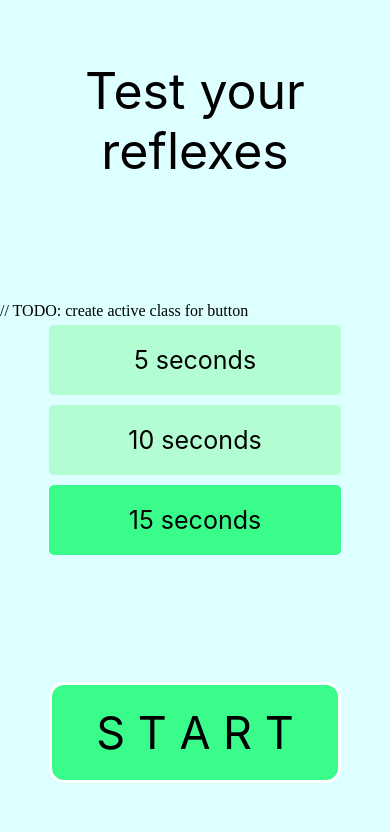
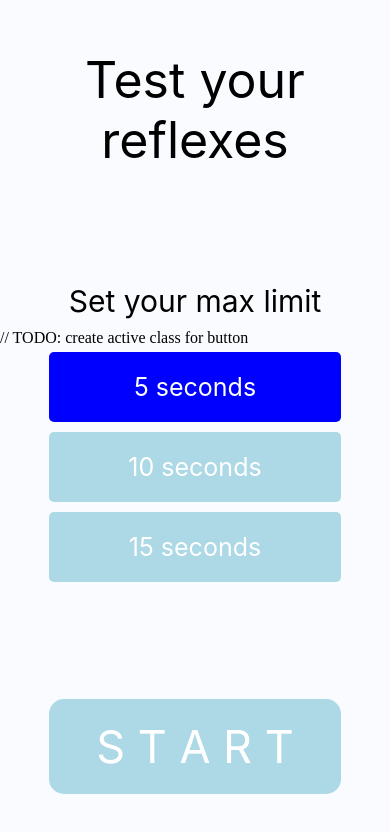
Before and after one commit to jathom30/reflex-timer-app, a React Native app: screen / in a window 390 px wide. Shown: the top 832 px of the page. Built offline with nearby package versions, Linux system fonts and the light colour scheme.

Commit message:
update to UI, add countdown timer

```diff
--- a/App.js
+++ b/App.js
@@ -11,13 +11,13 @@ export default class App extends React.Component {
     super(props)
     this.state = {
       start: false,
-      maxRandom: 15000,
+      maxRandom: 5000,
       randomNumber: 0,
       time: 0,
       internalTime: 0,
       userTime: 0,
+      countdownTime: 3,
       timeDelta: 0,
-      randomReached: false,
       deltaArray: [],
       reflexAverage: 0,
       reflexHigh: 0,
@@ -25,6 +25,7 @@ export default class App extends React.Component {
       reflexAttempts: 0,
     }
     this.startClock = this.startClock.bind(this)
+    this.threeSecDelay = this.threeSecDelay.bind(this)
     this.stopClock = this.stopClock.bind(this)
     this.reset = this.reset.bind(this)
 
@@ -35,12 +36,22 @@ export default class App extends React.Component {
     this.randomNumber = this.randomNumber.bind(this)
   }
 
-  // start stopwatches(user and master)
+  // start stopwatches(user and master) after countdown is finished
   startClock() {
+    // start game-> sends to timer screen
     this.setState({
       start: true,
+    })
+    // countdown timer, starts at 3 and counts down
+    this.countdownTimer = setInterval(() => this.setState({countdownTime: this.state.countdownTime - 1}), 1000)
+    setTimeout(this.threeSecDelay, 3000)
+  }
+
+  threeSecDelay() {
+    this.setState({
       time: this.state.time,
       internalTime: Date.now() - this.state.time,
+      // countdownTime: 0,
     })
     // sets random number for user to match
     this.randomNumber()
@@ -53,10 +64,11 @@ export default class App extends React.Component {
   // stop user stopwatch
   stopClock() {
     // only when time is less than user time (timer has stopped) can button press work
-    if (this.state.time < this.state.userTime) {
+    if (this.state.time < this.state.userTime && this.state.time >= 500) {
       // stop timers
       clearInterval(this.timer)
       clearInterval(this.userTimer)
+      clearInterval(this.countdownTimer)
 
       // find delta and set
       let delta = this.state.userTime - this.state.time
@@ -83,8 +95,11 @@ export default class App extends React.Component {
       this.setState({
         timeDelta: delta,
         start: false,
+        internalTime: 0,
+        randomNumber: 0,
         time: 0,
         userTime: 0,
+        countdownTime: 3,
         // adds delta to deltaArray
         deltaArray: [...this.state.deltaArray, delta],
         reflexAverage: Math.round(reflexAverage),
@@ -123,7 +138,7 @@ export default class App extends React.Component {
   }
   randomNumber() {
     this.setState({
-      randomNumber: 1 + (Math.floor(Math.random() * this.state.maxRandom))
+      randomNumber: 500 + (Math.floor(Math.random() * this.state.maxRandom))
     })
   }
 
@@ -131,10 +146,14 @@ export default class App extends React.Component {
     if (this.state.time >= this.state.randomNumber) {
       clearInterval(this.timer)
     }
+    if (this.state.countdownTime < 1) {
+      clearInterval(this.countdownTimer)
+    }
   }
   componentWillUnmount() {
     clearInterval(this.timer)
     clearInterval(this.userTimer)
+    clearInterval(this.countdownTimer)
   }
 
 
@@ -147,8 +166,10 @@ export default class App extends React.Component {
             stopClock={this.stopClock}
             time={this.state.time}
             userTime={this.state.userTime}
+            countdownTime={this.state.countdownTime}
             randomNumber={this.state.randomNumber}
-            btnDisabled={this.state.btnDisabled} />
+            btnDisabled={this.state.btnDisabled}
+            start={this.state.start} />
           :
           <StartScreen
             fiveSec={this.fiveSec}
@@ -164,21 +185,50 @@ export default class App extends React.Component {
             reflexAttempts={this.state.reflexAttempts}
             reset={this.reset} />
         }
+        {/*  // ! Test component !
+          <View style={styles.test}>
+          <Text>Time: {this.state.time}</Text>
+          <Text>User Time: {this.state.userTime}</Text>
+          <Text>Random number: {this.state.randomNumber}</Text>
+          <Text>countdown Time: {this.state.countdownTime}</Text>
+          <Text>Delta: {this.state.timeDelta}</Text>
+          <Text>Delta Low: {this.state.reflexLow}</Text>
+          <Text>Delta High: {this.state.reflexHigh}</Text>
+          <Text>Delta High: {this.state.reflexHigh}</Text>
+          <Text>Delta Average: {this.state.reflexAverage}</Text>
+          <Text>Attempts: {this.state.reflexAttempts}</Text>
+          <Text>Start? {this.state.start ? 'START' : 'FALSE'}</Text>
+        </View> */}
 
       </View>
     );
   }
 }
 
+// timeDelta: delta,
+// internalTime: 0,
+// // adds delta to deltaArray
+// deltaArray: [...this.state.deltaArray, delta],
+// reflexAverage: Math.round(reflexAverage),
+// reflexHigh: reflexHigh,
+// reflexLow: reflexLow,
+// reflexAttempts: this.state.reflexAttempts + 1
+
 
 const styles = StyleSheet.create({
   container: {
     flex: 1,
-    backgroundColor: '#DDFFFF',
+    backgroundColor: '#f9fbff',
     alignItems: 'stretch',
     justifyContent: 'space-around',
   },
   mainHeader: {
     fontSize: 40,
+  },
+  test: {
+    backgroundColor: 'white',
+    marginBottom: 50,
+    flex: 1,
+    alignItems: 'center',
   }
 });
--- a/components/ClockScreen.js
+++ b/components/ClockScreen.js
@@ -1,13 +1,13 @@
 import React, { Component } from 'react'
 import { StyleSheet, Text, View, TouchableOpacity } from "react-native";
 
-import Button from './Button'
-
 export default class ClockScreen extends Component {
   componentDidUpdate() {
-    if (this.props.time >= this.props.randomNumber) {
+    // update styles based on countdown timer
+    if (this.props.countdownTime === 0 && this.props.time >= this.props.randomNumber) {
       clearInterval(this.timer)
       styles.fullscreen = {
+        paddingTop: 50,
         flex: 1,
         backgroundColor: 'red',
         justifyContent: 'center',
@@ -15,19 +15,32 @@ export default class ClockScreen extends Component {
       }
     } else {
       styles.fullscreen = {
-        backgroundColor: '#EADFDF',
+        paddingTop: 50,
+        backgroundColor: '#f9fbff',
         flex: 1,
         justifyContent: 'center',
         alignItems: 'center',
       }
     }
   }
+  componentWillUnmount() {
+    // reset styles on exit
+    styles.fullscreen = {
+      paddingTop: 50,
+      backgroundColor: '#EADFDF',
+      flex: 1,
+      justifyContent: 'center',
+      alignItems: 'center',}
+  }
 
   render() {
     return(
       <View style={{flex: 1}}>
         <TouchableOpacity style={styles.fullscreen} onPress={this.props.stopClock}>
-          <Text>When the screen turns red, press anywhere</Text>
+          <Text>When the screen turns red, tap anywhere</Text>
+          <View style={styles.countdown}>
+            <Text style={styles.countdownText}>{this.props.countdownTime === 0 ? null : this.props.countdownTime}</Text>
+          </View>
         </TouchableOpacity>
       </View>
     )
@@ -36,9 +49,18 @@ export default class ClockScreen extends Component {
 
 const styles = StyleSheet.create({
   fullscreen: {
-    backgroundColor: '#EADFDF',
+    paddingTop: 50,
+    backgroundColor: '#f9fbff',
     flex: 1,
     justifyContent: 'center',
     alignItems: 'center',
+  },
+  countdown: {
+    flex: 1,
+    justifyContent: 'center',
+    alignItems: 'center'
+  },
+  countdownText: {
+    fontSize: 150,
   }
 })
--- /dev/null
+++ b/components/Results.js
@@ -0,0 +1,50 @@
+import React, { Component, Fragment } from 'react'
+import { StyleSheet, Text, View, TouchableOpacity } from "react-native"
+
+
+export default class Results extends Component {
+  render() {
+    return(
+      <View style={styles.results}>
+
+        <Text>Results:</Text>
+        <Text style={styles.resultsText}>{ this.props.reflexAttempts <= 1 ? 'Time:' : 'Last time:'} {this.props.timeDelta}</Text>
+        {this.props.reflexAttempts <= 1 ?
+          null
+          :
+          <Fragment>
+            <Text style={styles.resultsText}>Fastest time: {this.props.reflexLow}</Text>
+            <Text style={styles.resultsText}>Slowest time: {this.props.reflexHigh}</Text>
+            <Text style={styles.resultsText}>Attempts: {this.props.reflexAttempts}</Text>
+          </Fragment>
+        }
+
+      </View>
+    )
+  }
+}
+
+const styles = StyleSheet.create({
+  results: {
+    alignItems: 'center',
+    // backgroundColor: '#A1FAFA',
+    padding: 10,
+  },
+  resultsText: {
+    fontSize: 25,
+    padding: 5,
+    // color: 'white',
+  },
+  reset: {
+    backgroundColor: '#D75A5A',
+    width: '50%',
+    padding: 10,
+    borderRadius: 20,
+    marginTop: 10,
+  },
+  resetText: {
+    color: 'white',
+    fontSize: 25,
+    alignSelf: 'center',
+  },
+})
--- a/components/StartScreen.js
+++ b/components/StartScreen.js
@@ -2,6 +2,7 @@ import React, { Component } from 'react'
 import { StyleSheet, Text, View, TouchableOpacity } from "react-native";
 
 import Button from './Button'
+import Results from './Results'
 
 export default class StartScreen extends Component {
 
@@ -11,7 +12,7 @@ export default class StartScreen extends Component {
       <View style={styles.container}>
         <Text style={styles.mainHeader}>Test your reflexes</Text>
           <View>
-            {/* <Text style={styles.subHeader}>Set your random time ceiling</Text> */}
+            <Text style={styles.subHeader}>Set your max limit</Text>
             // TODO: create active class for button
             <Button title="5 seconds" touchableStyle={this.props.maxRandom === 5000 ? [button.seconds, button.active] : button.seconds } btnTextStyle={btnText.time} activatePress={this.props.fiveSec} />
             <Button title="10 seconds" touchableStyle={this.props.maxRandom === 10000 ? [button.seconds, button.active] : button.seconds } btnTextStyle={btnText.time} activatePress={this.props.tenSec} />
@@ -19,20 +20,25 @@ export default class StartScreen extends Component {
           </View>
 
           {this.props.reflexAttempts > 0 ?
-            <View style={styles.results}>
-              <Text style={styles.resultsText}>Delta: {this.props.timeDelta}</Text>
-              <Text style={styles.resultsText}>Delta Low: {this.props.reflexLow}</Text>
-              <Text style={styles.resultsText}>Delta High: {this.props.reflexHigh}</Text>
-              <Text style={styles.resultsText}>Delta Average: {this.props.reflexAverage}</Text>
-              <Text style={styles.resultsText}>Reflex Attempts: {this.props.reflexAttempts}</Text>
-              <Button title="RESET" touchableStyle={button.reset} btnTextStyle={btnText.reset} activatePress={this.props.reset} />
-            </View>
+            <Results
+              timeDelta={this.props.timeDelta}
+              reflexLow={this.props.reflexLow}
+              reflexHigh={this.props.reflexHigh}
+              reflexAverage={this.props.reflexAverage}
+              reflexAttempts={this.props.reflexAttempts}
+              reset={this.props.reset} />
             :
             null
           }
 
-
-          <Button title="S T A R T" touchableStyle={button.main} btnTextStyle={btnText.main} activatePress={this.props.startClock} />
+          <View style={styles.buttonGroup}>
+            { this.props.reflexAttempts !== 0 ?
+              <Button title="reset" touchableStyle={[button.main, {backgroundColor: 'tomato'}]} btnTextStyle={btnText.main} activatePress={this.props.reset} />
+              :
+              null
+            }
+            <Button title={this.props.reflexAttempts === 0 ? 'S T A R T' : 'Try Again?' } touchableStyle={this.props.reflexAttempts === 0 ? [button.main, {backgroundColor: 'lightblue'}, {width: '75%'}] : [button.main, {backgroundColor: 'lightblue'}]} btnTextStyle={btnText.main} activatePress={this.props.startClock} />
+          </View>
       </View>
     )
   }
@@ -40,10 +46,12 @@ export default class StartScreen extends Component {
 
 const styles = StyleSheet.create({
   container: {
-    flex: 1,
+    flex: 2,
     // backgroundColor: 'red',
     // alignItems: 'stretch',
-    justifyContent: 'space-around',
+    justifyContent: 'space-between',
+    marginTop: 50,
+    marginBottom: 50,
   },
   mainHeader: {
     fontSize: 50,
@@ -54,32 +62,24 @@ const styles = StyleSheet.create({
     textAlign: 'center',
     marginBottom: 10,
   },
-  results: {
+  buttonGroup: {
+    // flex: 1,
+    flexDirection: 'row',
     alignItems: 'center',
-    backgroundColor: '#A1FAFA',
-    padding: 10,
+    justifyContent: 'space-around',
   },
-  resultsText: {
-    fontSize: 25,
-    padding: 5,
-    // color: 'white',
-  }
 });
 
 const button = StyleSheet.create({
   main: {
     backgroundColor: '#39FC8B',
-    width: '75%',
-    // height: 70,
     padding: 20,
     borderRadius: 15,
-    borderColor: 'white',
-    borderWidth: 3,
     alignSelf: 'center',
     justifyContent: 'center',
   },
   seconds: {
-    backgroundColor: '#B2FED2',
+    backgroundColor: 'lightblue',
     width: '75%',
     padding: 20,
     margin: 5,
@@ -88,7 +88,7 @@ const button = StyleSheet.create({
     justifyContent: 'center',
   },
   active: {
-    backgroundColor: '#39FC8B'
+    backgroundColor: 'blue'
   },
   reset: {
     backgroundColor: '#D75A5A',
@@ -96,23 +96,23 @@ const button = StyleSheet.create({
     padding: 10,
     borderRadius: 20,
     marginTop: 10,
-  }
+  },
 })
 
 const btnText = StyleSheet.create({
   main: {
     fontSize: 45,
     alignSelf: 'center',
-
+    color: 'white',
   },
   time: {
     fontSize: 25,
     alignSelf: 'center',
-
+    color: 'white',
   },
-  reset: {
+  resetText: {
     color: 'white',
     fontSize: 25,
     alignSelf: 'center',
-  }
+  },
 })
```
